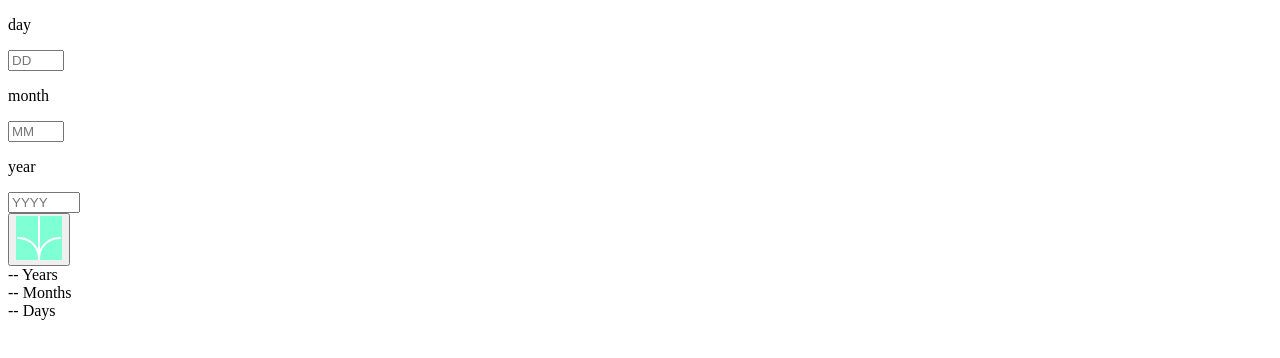
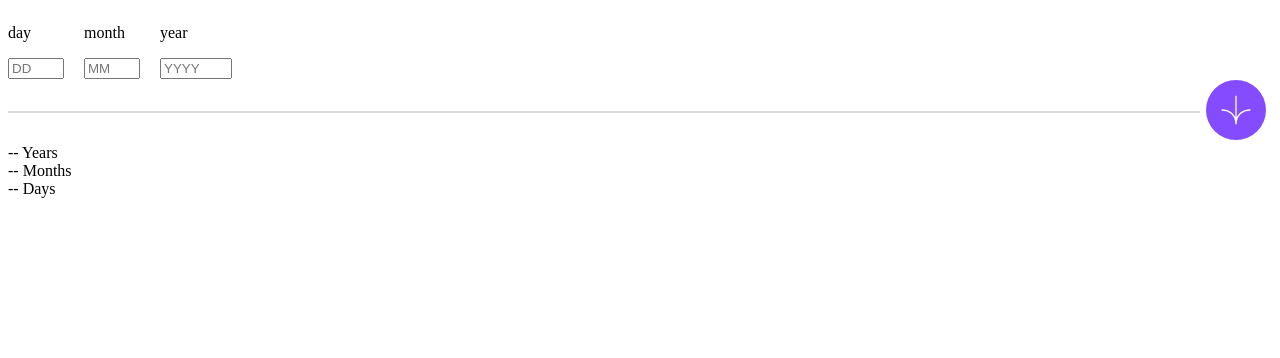
Before and after one commit to Riquelme3m/iJunior-Age-Calculator, a React (Vite) app in the folder age-calculator/: page / in a window 1280 px wide. Shown: the top 358 px of the page. Built offline with nearby package versions, Linux system fonts and the light colour scheme.

Commit message:
Estilização botão

```diff
--- a/age-calculator/src/App.jsx
+++ b/age-calculator/src/App.jsx
@@ -98,7 +98,10 @@ function App() {
             <MonthInput month={month} onChange={(e) => setMonth(e.target.value)} error={errors.month}> </MonthInput>
             <YearInput year={year} onChange={(e) => setYear(e.target.value)} error={errors.year}></YearInput>
          </div>
-         <ButtonCalculate onClick={calculateAge}></ButtonCalculate>
+         <div className="division">
+            <hr/>
+            <ButtonCalculate onClick={calculateAge}></ButtonCalculate>
+         </div>
          <div className="date-display">
             <YearsDisplay years={calculatedYears}></YearsDisplay>
             <MonthDisplay months={calculatedMonths}></MonthDisplay>
--- a/age-calculator/src/components/ButtonCalculate.jsx
+++ b/age-calculator/src/components/ButtonCalculate.jsx
@@ -3,7 +3,9 @@ import iconArrow from "../assets/images/icon-arrow.svg"
 
 function ButtonCalculate({onClick}){
     return(
-        <button onClick={onClick}><img src={iconArrow} alt="Icon Arrow" onClick={onClick} /></button>
+        <button onClick={onClick}>
+            <img src={iconArrow} alt="Icon Arrow" />
+        </button>
     );
 }
 
--- a/age-calculator/src/styles/style.css
+++ b/age-calculator/src/styles/style.css
@@ -4,6 +4,40 @@
 
 /*Font size input : 32px*/
 
-img{
-    background-color: aquamarine;
+button {
+    background-color: transparent;
+    border: none;
+    border-radius: 50%;
+    cursor: pointer;
 }
+
+img {
+    width: 60px;
+    height: 60px;
+    padding: 15px;
+    box-sizing: border-box;
+    background-color: var(--Purple);
+    border-radius: 50%;
+}
+
+img:hover {
+    background-color: black;
+}
+
+.date-inputs {
+    display: flex;
+    gap: 20px;
+}
+
+.division {
+    display: flex;
+    flex-direction: row;
+    align-items: center;
+    gap: -10px;
+
+    & hr {
+        width: 100%;
+        height: 0;
+        border: 0.5px solid var(--Light-grey);
+    }
+}
```
